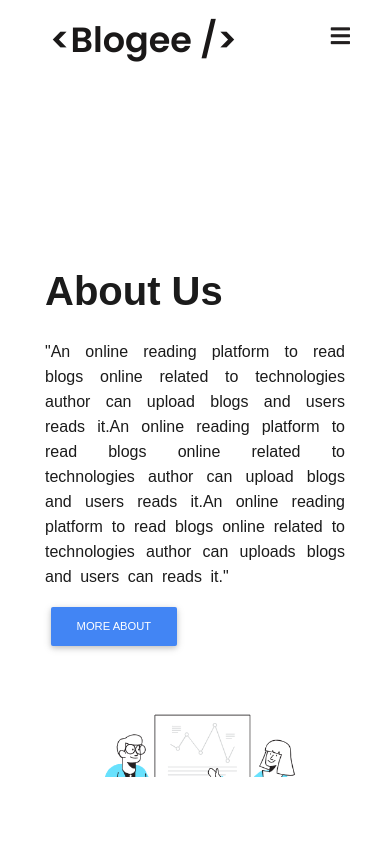
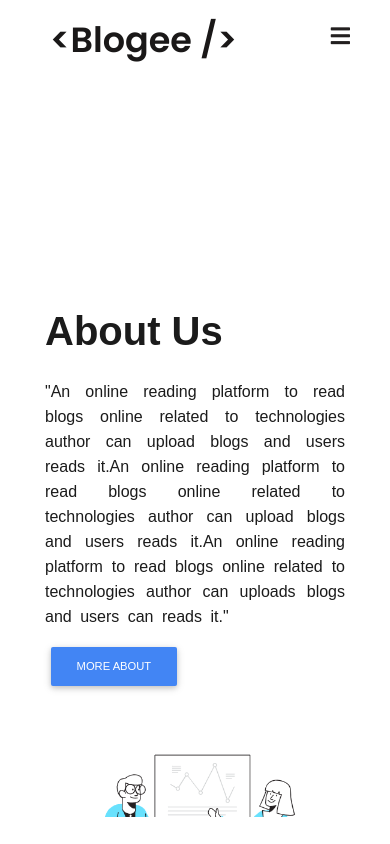
Before and after one commit to developer-irfan/blogges, a React (Create React App) app: page /about in a window 390 px wide. Built offline with nearby package versions, Linux system fonts and the light colour scheme; no server answers.

Commit message:
autofocus removed

```diff
--- a/src/pages/Login/Login.jsx
+++ b/src/pages/Login/Login.jsx
@@ -115,7 +115,6 @@ const Login = () => {
                   value={email}
                   onChange={(e) => setEmail(e.target.value)}
                   autoComplete="email"
-                  autoFocus
                 />
                 {errors.email && errors.email.type === "required" && (
                   <p
--- a/src/pages/Signup/Signup.css
+++ b/src/pages/Signup/Signup.css
@@ -22,3 +22,8 @@
   padding: 0 30px;
   color: #1b1b1b;
 }
+@media (max-width: 920px) {
+  .about_div{
+      margin-top: 140px;
+  }
+}
--- a/src/pages/Signup/Signup.jsx
+++ b/src/pages/Signup/Signup.jsx
@@ -134,7 +134,6 @@ export default function Signup() {
                     fullWidth
                     id="firstName"
                     label="First Name"
-                    autoFocus
                     InputLabelProps={{
                       style: { color: "grey" },
                     }}
```
